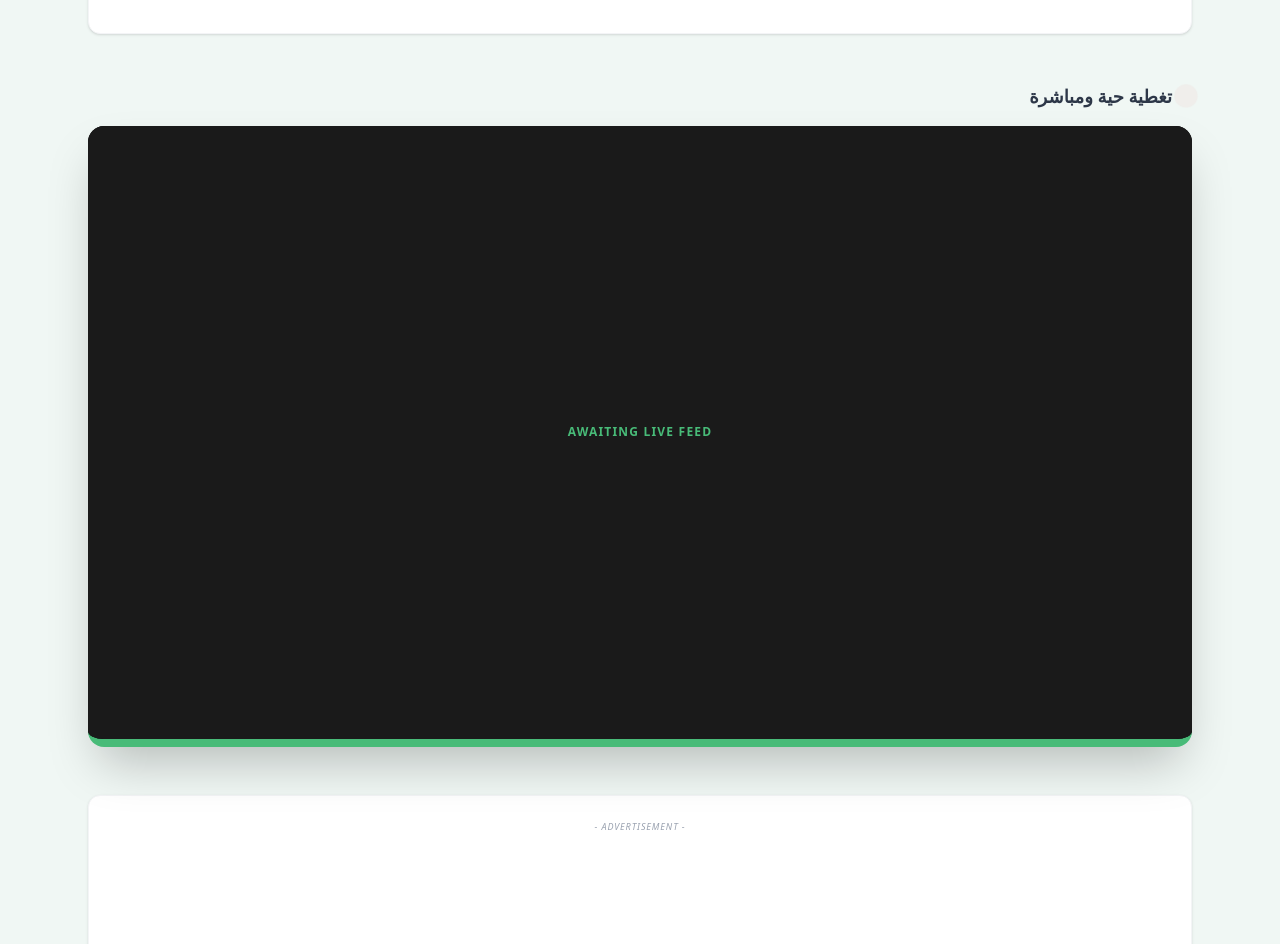
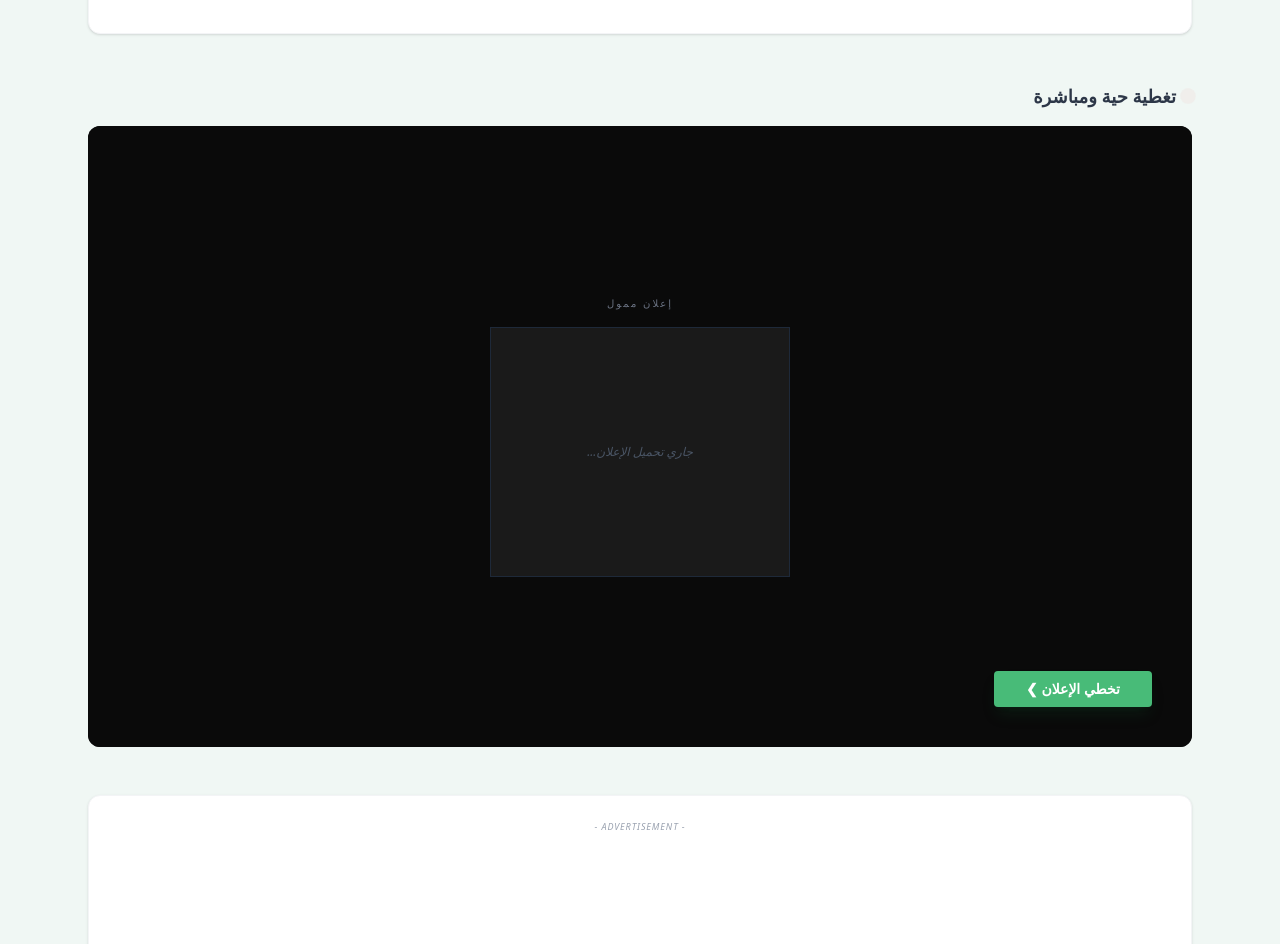
Before and after one commit to ms1701240-cell/koralive, a Next.js app: page / in a window 1280 px wide. Shown: the part 1060-2004 px from the top of the page. Built offline with nearby package versions, Linux system fonts and the light colour scheme; no server answers; the database is empty.

Commit message:
added ads.txt and adx tags

```diff
--- /dev/null
+++ b/app/component/Video.tsx
@@ -0,0 +1,55 @@
+"use client";
+import React, { useState, useEffect } from 'react';
+
+export default function AdOverlay({ children }: { children: React.ReactNode }) {
+  const [adVisible, setAdVisible] = useState(true);
+  const [timer, setTimer] = useState(5);
+
+  useEffect(() => {
+    if (timer > 0 && adVisible) {
+      const countdown = setInterval(() => setTimer((t) => t - 1), 1000);
+      return () => clearInterval(countdown);
+    }
+  }, [timer, adVisible]);
+
+  return (
+    <div className="relative w-full aspect-video bg-black rounded-xl overflow-hidden">
+      {/* 1. البث المباشر (بيكون شغال في الخلفية) */}
+      <div className="w-full h-full">
+        {children}
+      </div>
+
+      {/* 2. طبقة الإعلان فوق البث */}
+      {adVisible && (
+        <div className="absolute inset-0 z-50 bg-[#0a0a0a] flex flex-col items-center justify-center">
+          <p className="text-[10px] text-gray-500 mb-4 uppercase tracking-[0.2em]">إعلان ممول</p>
+
+          {/* هنا هنعرض إعلان السايد بار أو أي وحدة إعلانية مقاس 300x250 */}
+          <div id="div-gpt-ad-video-overlay" className="min-w-[300px] min-h-[250px] bg-[#1a1a1a] flex items-center justify-center border border-gray-800">
+             <p className="text-xs text-gray-600 italic">جاري تحميل الإعلان...</p>
+             {/* نداء الوحدة الإعلانية */}
+             <script dangerouslySetInnerHTML={{ __html: `
+                googletag.cmd.push(function() { googletag.display('div-gpt-ad-video-overlay'); });
+             `}} />
+          </div>
+
+          {/* زرار التخطي */}
+          <div className="absolute bottom-10 right-10">
+            {timer > 0 ? (
+              <div className="bg-black/80 text-white px-4 py-2 rounded border border-gray-700 text-xs font-bold font-sans">
+                يمكنك التخطي خلال {timer}..
+              </div>
+            ) : (
+              <button
+                onClick={() => setAdVisible(false)}
+                className="bg-[#48bb78] hover:bg-[#3da366] text-white px-8 py-2 rounded font-black text-sm transition-all shadow-lg shadow-green-900/20"
+              >
+                تخطي الإعلان ❯
+              </button>
+            )}
+          </div>
+        </div>
+      )}
+    </div>
+  );
+}
--- a/app/layout.tsx
+++ b/app/layout.tsx
@@ -48,6 +48,9 @@ export default function RootLayout({
 
         //تعريف header center
         googletag.defineSlot('/23212078890/Ad_Responsive_02', [[300, 250], [728, 90]], 'div-gpt-ad-1778270091024-0').addService(googletag.pubads());
+        // إضافة السطر ده لتعريف إعلان الفيديو
+googletag.defineSlot('/23212078890/sidebar_ad_01', [300, 250], 'div-gpt-ad-video-overlay').addService(googletag.pubads());
+
         googletag.pubads().enableSingleRequest();
         googletag.pubads().collapseEmptyDivs();
         googletag.enableServices();
--- a/app/page.tsx
+++ b/app/page.tsx
@@ -2,7 +2,7 @@ import Image from "next/image";
 import { supabase } from "@/lib/supabase";
 import Link from "next/link";
 import Footer from "./component/Footer";
-
+import AdOverlay from './component/Video';
 export const revalidate = 0;
 
 export default async function Home() {
@@ -128,24 +128,25 @@ export default async function Home() {
         </article>
 
         {/* 4. قسم البث */}
+        {/* 4. قسم البث المطور بالإعلانات */}
+{/* 4. قسم البث المباشر المطور */}
 <div className="mb-8 md:mb-12">
-            <div className="flex items-center gap-2 mb-4">
-                <span className="w-2 h-2 md:w-3 md:h-3 bg-red-600 rounded-full animate-ping"></span>
+    <div className="flex items-center gap-2 mb-4 text-right" dir="rtl">
+        <span className="w-2 h-2 bg-red-600 rounded-full animate-ping"></span>
         <h3 className="text-base md:text-lg font-black text-[#2d3748]">تغطية حية ومباشرة</h3>
     </div>
-            <div className="relative bg-black aspect-video w-full rounded-xl md:rounded-2xl shadow-xl md:shadow-2xl overflow-hidden border-b-4 md:border-b-8 border-[#48bb78] flex items-center justify-center">
+
+    <AdOverlay>
       {activeLiveStream ? (
         activeLiveStream.stream_code ? (
-                  <div className="absolute inset-0 w-full h-full [&_iframe]:w-full [&_iframe]:h-full" dangerouslySetInnerHTML={{ __html: activeLiveStream.stream_code }} />
+          <div className="w-full h-full [&_iframe]:w-full [&_iframe]:h-full" dangerouslySetInnerHTML={{ __html: activeLiveStream.stream_code }} />
         ) : (
-                  <iframe src={activeLiveStream.stream_url} className="absolute inset-0 w-full h-full border-0" allowFullScreen />
+          <iframe src={activeLiveStream.stream_url} className="w-full h-full border-0" allowFullScreen />
         )
       ) : (
-                <div className="w-full h-full flex flex-col items-center justify-center bg-[#1a1a1a]">
-                   <span className="text-[#48bb78] font-black text-[10px] md:text-xs uppercase tracking-widest">Awaiting Live Feed</span>
-                </div>
+        <div className="w-full h-full flex items-center justify-center bg-[#1a1a1a] text-gray-600">Awaiting Feed</div>
       )}
-            </div>
+    </AdOverlay>
 </div>
         {/* إعلان وسط الصفحة المتجاوب */}
 <div className="w-full flex flex-col items-center justify-center my-8 md:my-12 py-6 bg-white border border-gray-100 rounded-xl shadow-sm overflow-hidden">
--- a/package.json
+++ b/package.json
@@ -13,7 +13,10 @@
     "@supabase/supabase-js": "^2.105.3",
     "next": "16.2.4",
     "react": "19.2.4",
-    "react-dom": "19.2.4"
+    "react-dom": "19.2.4",
+    "video.js": "^8.23.7",
+    "videojs-contrib-ads": "^7.5.2",
+    "videojs-ima": "^2.6.0"
   },
   "devDependencies": {
     "@tailwindcss/postcss": "^4",
```
Also changed, not shown: 1 other file (tests, documents, lock files or other folders). Lines whose indentation alone changed are shown as unchanged.
